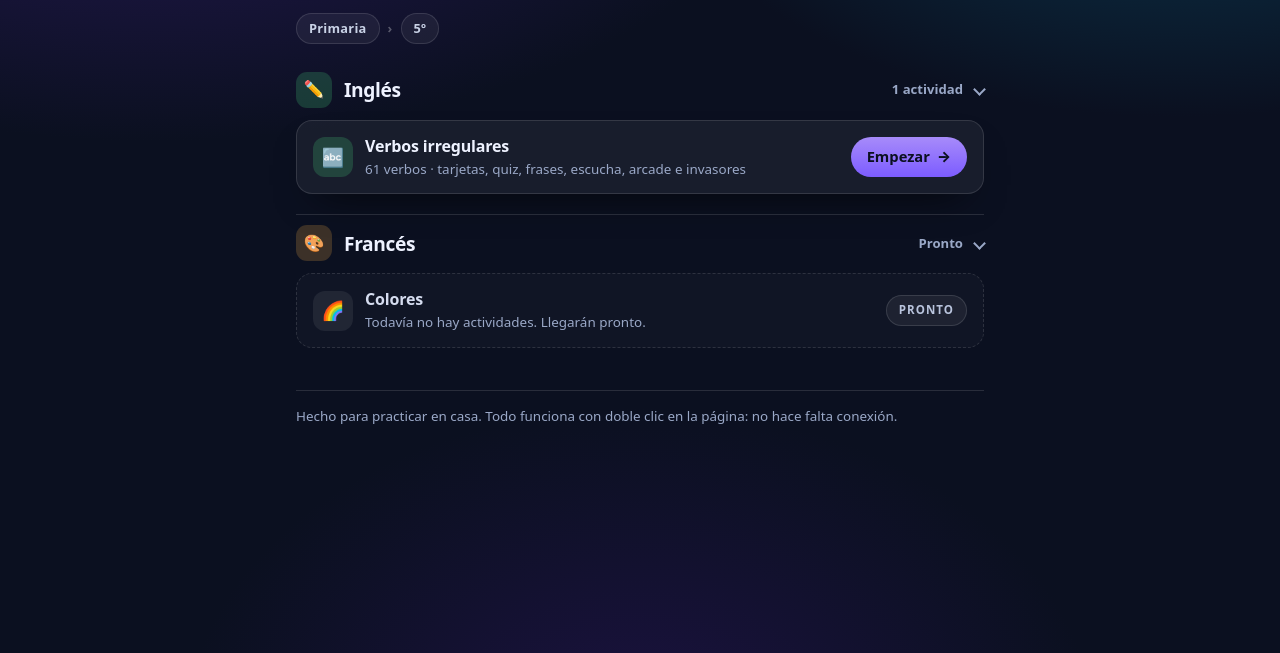
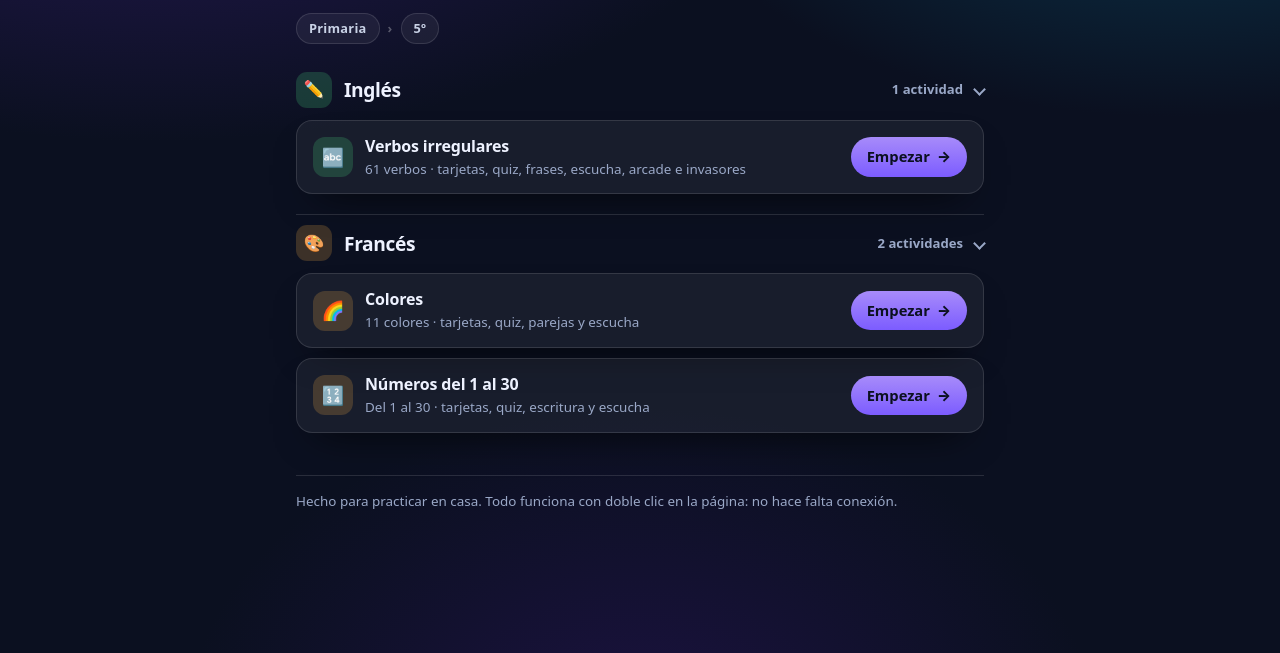
Before and after one commit to chipironVacilon/aprende-como-puedas, a plain HTML site: page index.html in a window 1280 px wide. Shown: the part 147-800 px from the top of the page. Drawn offline with Linux system fonts and the light colour scheme.

Commit message:
feat(portal): link the two French activities
La tarjeta \Pronto\ de Frances pasa a ser un enlace a Colores y se anade la
entrada de Numeros del 1 al 30; el contador de la asignatura dice 2
actividades. El README explica las dos actividades y de donde sale el audio.

```diff
--- a/index.html
+++ b/index.html
@@ -353,19 +353,27 @@
         <summary class="subject__head">
           <span class="subject__icon" aria-hidden="true">🎨</span>
           <h2 class="subject__title">Francés</h2>
-          <span class="subject__count">Pronto</span>
+          <span class="subject__count">2 actividades</span>
           <span class="subject__chev" aria-hidden="true"></span>
         </summary>
         <div class="subject__panel">
           <div class="activities">
-            <div class="activity activity--soon">
+            <a class="activity" href="primaria/5/frances/colores/index.html">
               <span class="activity__icon" aria-hidden="true">🌈</span>
               <span class="activity__body">
                 <span class="activity__title">Colores</span>
-                <span class="activity__meta">Todavía no hay actividades. Llegarán pronto.</span>
+                <span class="activity__meta">11 colores · tarjetas, quiz, parejas y escucha</span>
               </span>
-              <span class="activity__tag">Pronto</span>
-            </div>
+              <span class="activity__go">Empezar <span aria-hidden="true">→</span></span>
+            </a>
+            <a class="activity" href="primaria/5/frances/numeros/index.html">
+              <span class="activity__icon" aria-hidden="true">🔢</span>
+              <span class="activity__body">
+                <span class="activity__title">Números del 1 al 30</span>
+                <span class="activity__meta">Del 1 al 30 · tarjetas, quiz, escritura y escucha</span>
+              </span>
+              <span class="activity__go">Empezar <span aria-hidden="true">→</span></span>
+            </a>
           </div>
         </div>
       </details>
```
Also changed, not shown: 1 other file.
